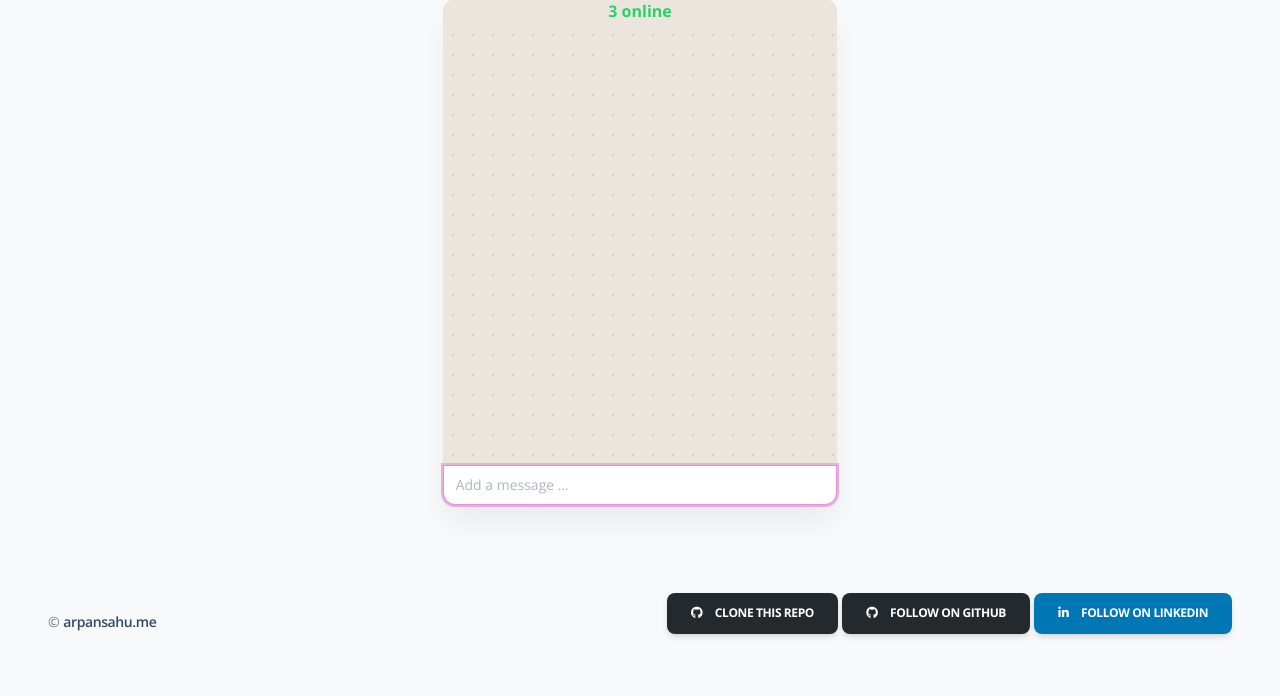
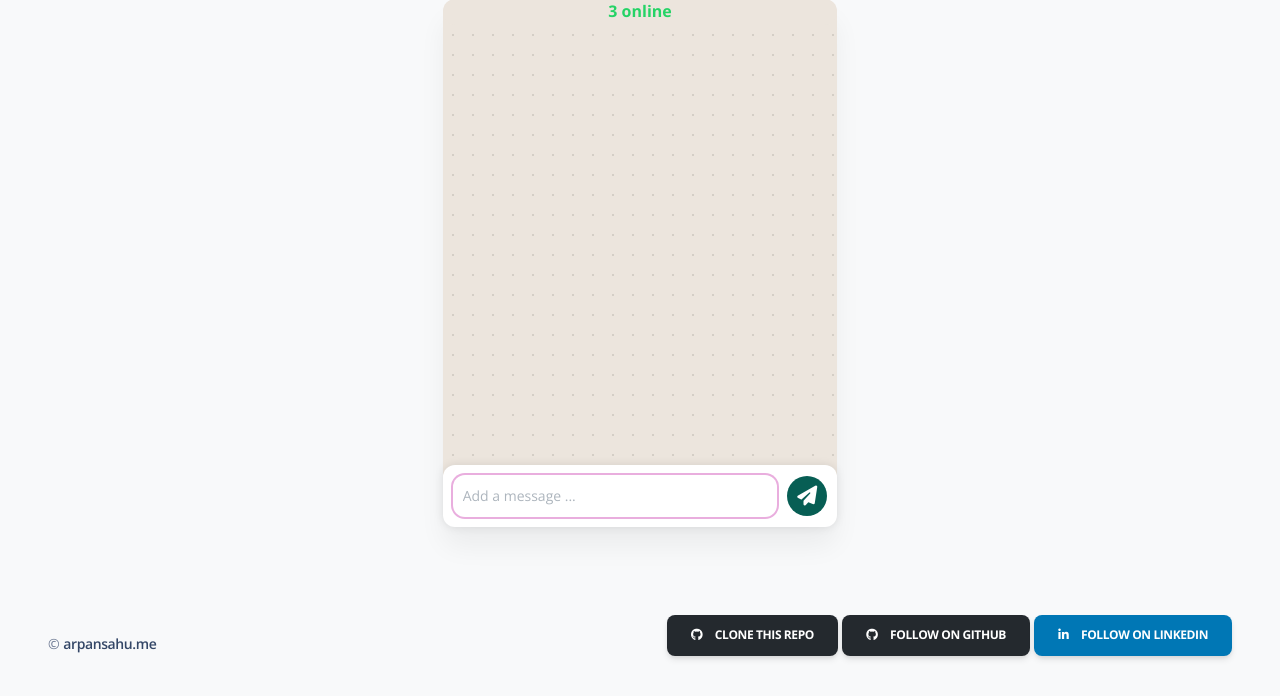
Before and after one commit to arpansahu/great_chat, a Django app: template templates/Home.html in a window 1280 px wide. Shown: the part 128-824 px from the top of the page. Before the commit the page ends 766 px from the top, so only its background shows below. Run offline with Django 3.2, Linux system fonts and the light colour scheme; the template is opened without the code that fills it: values that come from a table or form of the project are taken from there, others are empty; some libraries are stand-ins or nearby versions.

Commit message:
with perfect whatsapp button

```diff
--- a/great_chat/settings.py
+++ b/great_chat/settings.py
@@ -44,7 +44,7 @@ INSTALLED_APPS = [
     'django.contrib.sessions',
     'django.contrib.messages',
     'django.contrib.staticfiles',
-    'django_htmx',
+
     'account',
     'custom_tag_app',
     'real_time_chat',
@@ -61,7 +61,6 @@ MIDDLEWARE = [
     'django.contrib.auth.middleware.AuthenticationMiddleware',
     'django.contrib.messages.middleware.MessageMiddleware',
     'django.middleware.clickjacking.XFrameOptionsMiddleware',
-    'django_htmx.middleware.HtmxMiddleware',
 ]
 
 ROOT_URLCONF = 'great_chat.urls'
--- a/templates/Home.html
+++ b/templates/Home.html
@@ -14,7 +14,7 @@
         font-size: 14px;
         margin: 50px auto;
         border-radius: 6px;
-        box-shadow: 2px 2px 8px rgba(black, .3);
+        box-shadow: 2px 2px 8px rgba(0, 0, 0, .3);
         border: 0;
     }
 
@@ -43,6 +43,7 @@
         overflow-y: auto;
     }
 
+
     #chat_container::-webkit-scrollbar-thumb {
       background: white; /* Orange color for scroll thumb */
       border-radius: 10px;
@@ -56,34 +57,33 @@
     .chat-input-container {
       display: flex;
       align-items: center;
-        border-radius: 0 0 12px 12px;
+      border-radius: 12px;
       overflow: hidden;
       background-color: white;
+      padding: 10px;
+      box-shadow: 0 0 10px rgba(0, 0, 0, 0.1);
   }
 
   .chat-input-container input {
-        border-radius: 0 0 0 12px;
+      flex-grow: 1;
       border: none;
-        flex-grow: 1;
       padding: 10px;
-    }
-    #chat_container::-webkit-scrollbar {
-      width: 12px;
-    }
-
-    #chat_container::-webkit-scrollbar-track {
-      background-color: #ece5dd; /* Match chat background */
+      border-radius: 12px;
+      margin-right: 10px;
+      transition: opacity 0.5s ease-in-out; /* For input text fade-out effect */
   }
 
   .chat-input-container button {
-        background-color: #25D366;
+      background-color: #075E54;
       border: none;
       padding: 10px;
-        border-radius: 0 0 12px 0;
+      border-radius: 50%;
       color: white;
       display: flex;
       align-items: center;
       justify-content: center;
+      width: 40px;
+      height: 40px;
   }
 
   .chat-input-container button i {
@@ -91,13 +91,25 @@
   }
 
   .chat-input-container button:hover {
-        background-color: #20b358;
+      background-color: #064C47;
   }
+  .new-message {
+    display: none; /* Initially hidden */
+    opacity: 0; /* Initially invisible */
+    transition: opacity 0.5s ease-in-out; /* Fade-in effect */
+  }
+
+  .new-message.show {
+      display: block; /* Make visible */
+      opacity: 1; /* Fully visible */
+  }
+
   ul {
       list-style: none; /* Remove list bullets */
       padding: 0;
       margin: 0;
   }
+
   body, html {
       margin: 0;
       padding: 0;
@@ -110,8 +122,6 @@
       background-image: radial-gradient(circle, rgba(0,0,0,0.1) 1px, transparent 1px);
       background-size: 20px 20px;
   }
-
-
 </style>
 {% endblock stylesheets %}
 
@@ -132,15 +142,13 @@
             {% endfor %}
           </ul>
         </div>
-        <div class="row-cols-1 rounded-3">
-          {% comment %} <form id="chat_message_form" method="POST" > {% endcomment %}
-          <form id="chat_message_form"
-            hx-post="{% url 'home' %}"
-            hx-target="chat_messages"
-            hx-swap="beforeend"
-          >
+        <div class="row-cols-1 rounded-2;">
+         <form id="chat_message_form" method="POST" action="{% url 'home' %}" class="chat-input-container">
             {% csrf_token %}
-            {{form}}
+            <input type="text" name="body" placeholder="Add a message ..." class="form-control" maxlength="300" autofocus="True" required="" id="id_body">
+            <button type="submit" class="send-button">
+                <i class="fa fa-paper-plane" aria-hidden="true"></i>
+            </button>
         </form>
         </div>
         </div>
@@ -151,16 +159,42 @@
 {% endblock content %}
 <!-- Specific JS goes HERE -->
 {% block javascripts %}
+<script>
+    $(document).ready(function() {
+        $('#chat_message_form').on('submit', function(event) {
+            event.preventDefault(); // Prevent the form from submitting via the browser
 
-      <script>
+            // Fade out the input text
+            $('#id_body').css('opacity', '0');
 
-        function scrollToBottom(time=0) {
+            $.ajax({
+                type: 'POST',
+                url: $(this).attr('action'),
+                data: $(this).serialize(),
+                success: function(response) {
+                    // Create a temporary container to hold the new message
+                    var tempContainer = $('<div></div>').html(response);
+                    var newMessage = tempContainer.find('li').addClass('new-message');
+
+                    // Append the new message to the chat_messages list
+                    $('#chat_messages').append(newMessage);
+
+                    // Trigger the fade-in effect
                     setTimeout(function() {
-                const container = document.getElementById('chat_container');
-                container.scrollTop = container.scrollHeight;
-            }, time);
+                        newMessage.addClass('show');
+                    }, 10); // Delay for CSS transition to take effect
+
+                    // Clear the input field and reset opacity
+                    $('#id_body').val('').css('opacity', '1');
+
+                    // Scroll to the bottom of the chat container
+                    $('#chat_container').scrollTop($('#chat_container')[0].scrollHeight);
+                },
+                error: function(xhr, errmsg, err) {
+                    console.error('Error: ' + errmsg);
                 }
-        scrollToBottom()
-
+            });
+        });
+    });
 </script>
 {% endblock javascripts %}
--- a/templates/base.html
+++ b/templates/base.html
@@ -23,10 +23,6 @@
   <script src="//cdn.jsdelivr.net/npm/sweetalert2@11"></script>
   <!-- Jquery/AJAX -->
   <script src="{% static 'js/jquery.js' %}"></script>
-  <!-- htmx -->
-  <script src="https://unpkg.com/htmx.org/dist/htmx.js"></script>
-  <!-- HyperScript -->
-  <script src="https://unpkg.com/hyperscript.org@0.9.12"></script>
   <!-- Specific CSS goes HERE -->
     <link rel="stylesheet" href="https://unpkg.com/@trevoreyre/autocomplete-js/dist/style.css"/>
   {% block stylesheets %}
```
Also changed, not shown: real_time_chat/views.py (+1 -7 lines), templates/chats/partials/chat_message_p.html (+0 -16 lines). Lines whose indentation alone changed are shown as unchanged.
